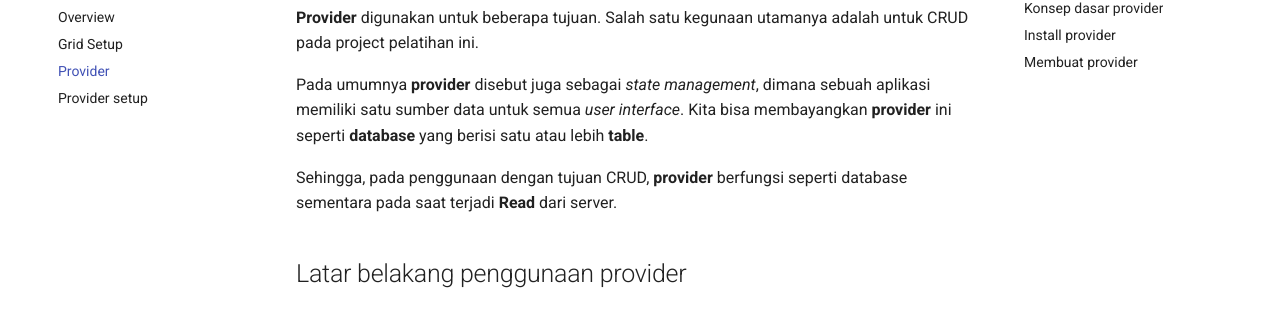
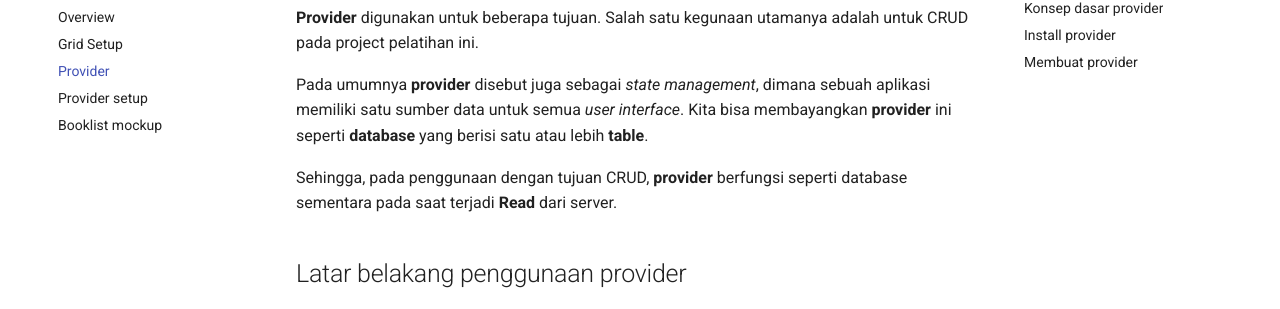
Before and after one commit to BIQDev/flutter-training-docs, an MkDocs documentation site: the page built from docs/crud-rest-api/provider.md, in a window 1280 px wide. Shown: the part 175-484 px from the top of the page. Built offline with MkDocs 1.6.1 and Material for MkDocs 9.7.7, drawn with Linux system fonts in a browser that asks for light colours.

Commit message:
Booklist mockup

```diff
--- a/mkdocs.yml
+++ b/mkdocs.yml
@@ -34,5 +34,6 @@ nav:
     - 'Grid Setup': 'crud-rest-api/grid-setup.md'
     - 'Provider': 'crud-rest-api/provider.md'
     - 'Provider setup': 'crud-rest-api/provider-setup.md'
+    - 'Booklist mockup': 'crud-rest-api/booklist-mockup.md'
 
 copyright: "Copyright &copy; 2020 www.biqdev.com;"
```
